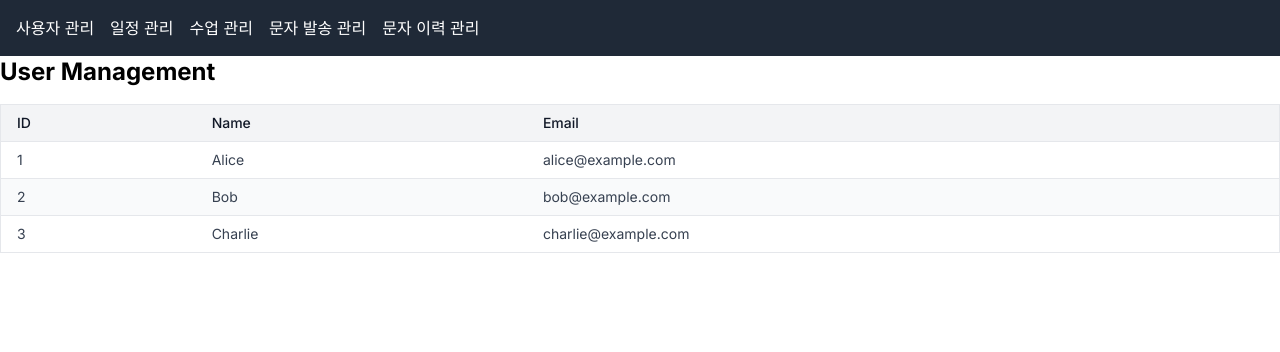
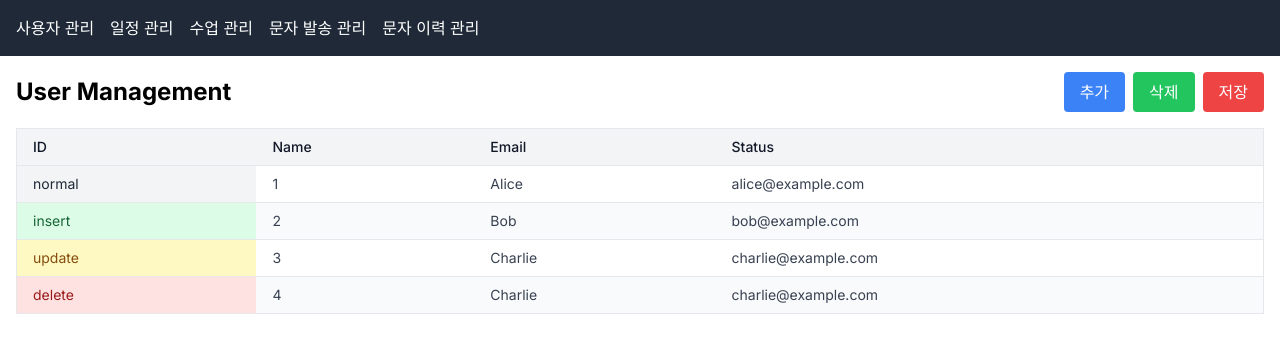
Before and after one commit to KilHwanKim/counselapp, a Next.js app: page /user in a window 1280 px wide. Shown: the top 352 px of the page. Built offline with nearby package versions, Linux system fonts and the light colour scheme.

Commit message:
버튼 추가

```diff
--- a/app/user/page.js
+++ b/app/user/page.js
@@ -1,15 +1,51 @@
+"use client"
 import Table from "./table";
+import React from 'react';
 export default function UserMng() {
-  const header = ['ID', 'Name', 'Email'];
-  const items = [
-    { id: 1, name: 'Alice', email: 'alice@example.com' },
-    { id: 2, name: 'Bob', email: 'bob@example.com' },
-    { id: 3, name: 'Charlie', email: 'charlie@example.com' },
-  ];
+  const columns = React.useMemo(
+    () => [
+      {
+        Header: 'ID',
+        accessor: 'id',
+      },
+      {
+        Header: 'Name',
+        accessor: 'name',
+      },
+      {
+        Header: 'Email',
+        accessor: 'email',
+      },
+    ],
+    []
+  );
+
+  const data = React.useMemo(
+    () => [
+      { id: 1, name: 'Alice', email: 'alice@example.com', status: 'normal' },
+      { id: 2, name: 'Bob', email: 'bob@example.com', status: 'insert' },
+      { id: 3, name: 'Charlie', email: 'charlie@example.com', status: 'update' },
+      { id: 4, name: 'Charlie', email: 'charlie@example.com', status: 'delete' }
+    ],
+    []
+  );
   return (
-    <main>
-      <h1 className="text-2xl font-bold mb-4">User Management</h1>
-      <Table header={header} items={items} />
-    </main>
+    <main className="p-4">
+    <div className="flex justify-between items-center mb-4">
+      <h1 className="text-2xl font-bold">User Management</h1>
+      <div className="flex space-x-2">
+        <button className="px-4 py-2 bg-blue-500 text-white rounded hover:bg-blue-700">
+          추가
+        </button>
+        <button className="px-4 py-2 bg-green-500 text-white rounded hover:bg-green-700">
+          삭제
+        </button>
+        <button className="px-4 py-2 bg-red-500 text-white rounded hover:bg-red-700">
+          저장
+        </button>
+      </div>
+    </div>
+    <Table columns={columns} data={data} />
+  </main>
   );
 }
--- a/app/user/table.js
+++ b/app/user/table.js
@@ -1,34 +1,70 @@
 import React from 'react';
+import { useTable } from 'react-table';
 
-const Table = ({ header, items }) => {
+const getStatusStyle = (status) => {
+  switch (status) {
+    case 'insert':
+      return 'bg-green-100 text-green-800';
+    case 'delete':
+      return 'bg-red-100 text-red-800';
+    case 'update':
+      return 'bg-yellow-100 text-yellow-800';
+    default:
+      return 'bg-gray-100 text-gray-800';
+  }
+};
+
+const Table = ({ columns, data }) => {
+  const {
+    getTableProps,
+    getTableBodyProps,
+    headerGroups,
+    rows,
+    prepareRow,
+  } = useTable({ columns, data });
+
   return (
     <div className="overflow-x-auto">
-      <table className="min-w-full bg-white border border-gray-200">
+      <table {...getTableProps()} className="min-w-full bg-white border border-gray-200">
         <thead>
-          <tr>
-            {header.map((head, index) => (
+          {headerGroups.map(headerGroup => (
+            <tr {...headerGroup.getHeaderGroupProps()}>
+              {headerGroup.headers.map(column => (
                 <th
-                key={index}
+                  {...column.getHeaderProps()}
                   className="px-4 py-2 border-b border-gray-200 bg-gray-100 text-left text-sm font-medium text-gray-900"
                 >
-                {head}
+                  {column.render('Header')}
                 </th>
               ))}
+              <th className="px-4 py-2 border-b border-gray-200 bg-gray-100 text-left text-sm font-medium text-gray-900">
+                Status
+              </th>
             </tr>
+          ))}
         </thead>
-        <tbody>
-          {items.map((item, rowIndex) => (
-            <tr key={rowIndex} className="even:bg-gray-50">
-              {Object.values(item).map((value, colIndex) => (
+        <tbody {...getTableBodyProps()}>
+          {rows.map(row => {
+            prepareRow(row);
+            return (
+              <tr {...row.getRowProps()} className="even:bg-gray-50">
                                 <td
-                  key={colIndex}
+                  className={`px-4 py-2 border-b border-gray-200 text-sm ${getStatusStyle(row.original.status)}`}
+                >
+                  {row.original.status}
+                </td>
+                {row.cells.map(cell => (
+                  <td
+                    {...cell.getCellProps()}
                     className="px-4 py-2 border-b border-gray-200 text-sm text-gray-700"
                   >
-                  {value}
+                    {cell.render('Cell')}
                   </td>
                 ))}
+
               </tr>
-          ))}
+            );
+          })}
         </tbody>
       </table>
     </div>
```
Lines whose indentation alone changed are shown as unchanged.
